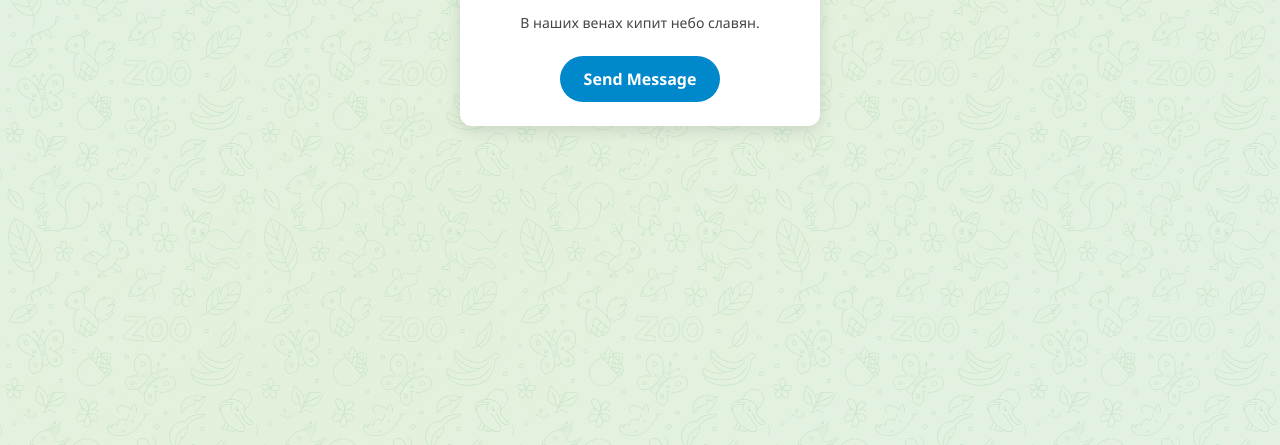
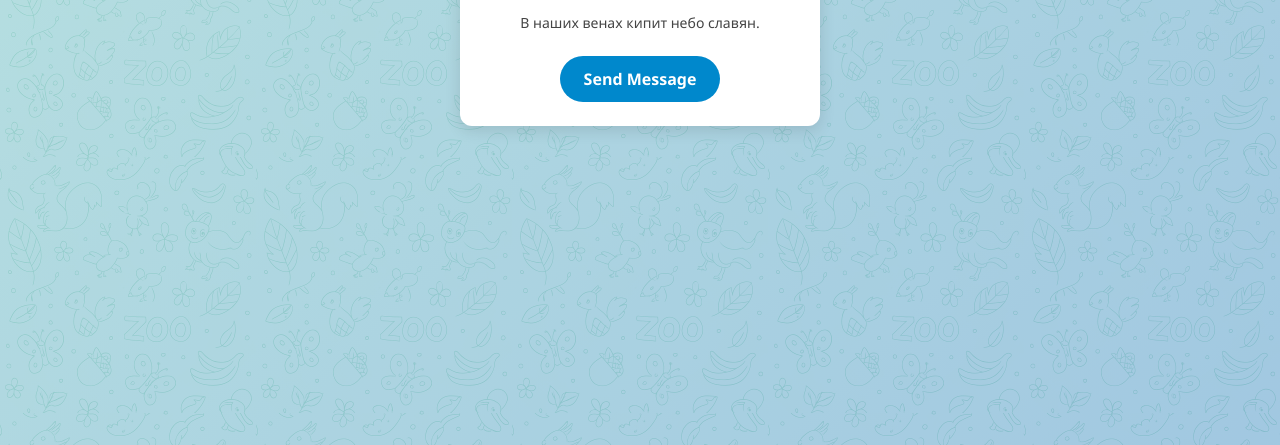
Before and after one commit to Og-neshka/Og_neshka, a plain HTML site: page index.html in a window 1280 px wide. Shown: the part 355-800 px from the top of the page. Drawn offline with Linux system fonts and the light colour scheme.

Commit message:
Update index.html

```diff
--- a/index.html
+++ b/index.html
@@ -17,19 +17,14 @@
       overflow: hidden;
     }
 
-    /* Градиент на задний план — прозрачный → светлый молочно-жёлтый → прозрачный */
+    /* Градиент на задний план */
     body::before {
       content: "";
       position: fixed;
       top: 0; left: 0;
       width: 100%;
       height: 100%;
-      background: linear-gradient(
-        135deg,
-        rgba(255, 255, 230, 0) 0%,
-        rgba(255, 255, 230, 0.4) 50%,
-        rgba(255, 255, 230, 0) 100%
-      );
+      background: linear-gradient(135deg, #c2e9fb 0%, #a1c4fd 100%);
       z-index: -2;
     }
 
```
